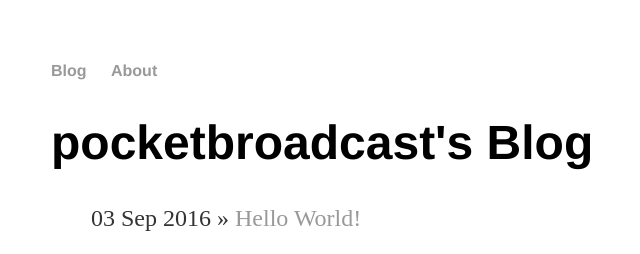
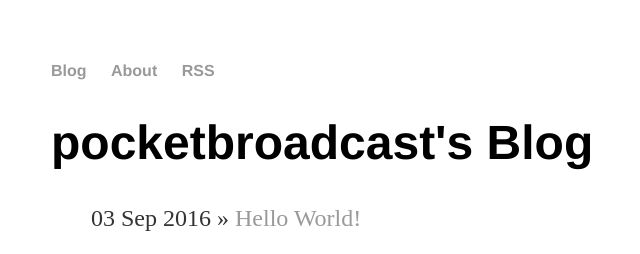
Before and after one commit to pocketbroadcast/pocketbroadcast.github.io, a Jekyll site: the page built from index.html, in a window 1280 px wide. Shown: the top 254 px of the page, without its empty margins (141-781 px from the left). Built offline with Jekyll 4.4.1, drawn with Linux system fonts in a browser that asks for light colours.

Commit message:
Added RSS Feed to Navigation

```diff
--- a/_layouts/default.html
+++ b/_layouts/default.html
@@ -13,6 +13,7 @@
 <ul>
 <li><a href="/">Blog</a></li>
 <li><a href="/about">About</a></li>
+<li><a href="/feed.xml" target="_blank">RSS</a></li>
 </ul>
     </nav>
 <div class="container">
```
